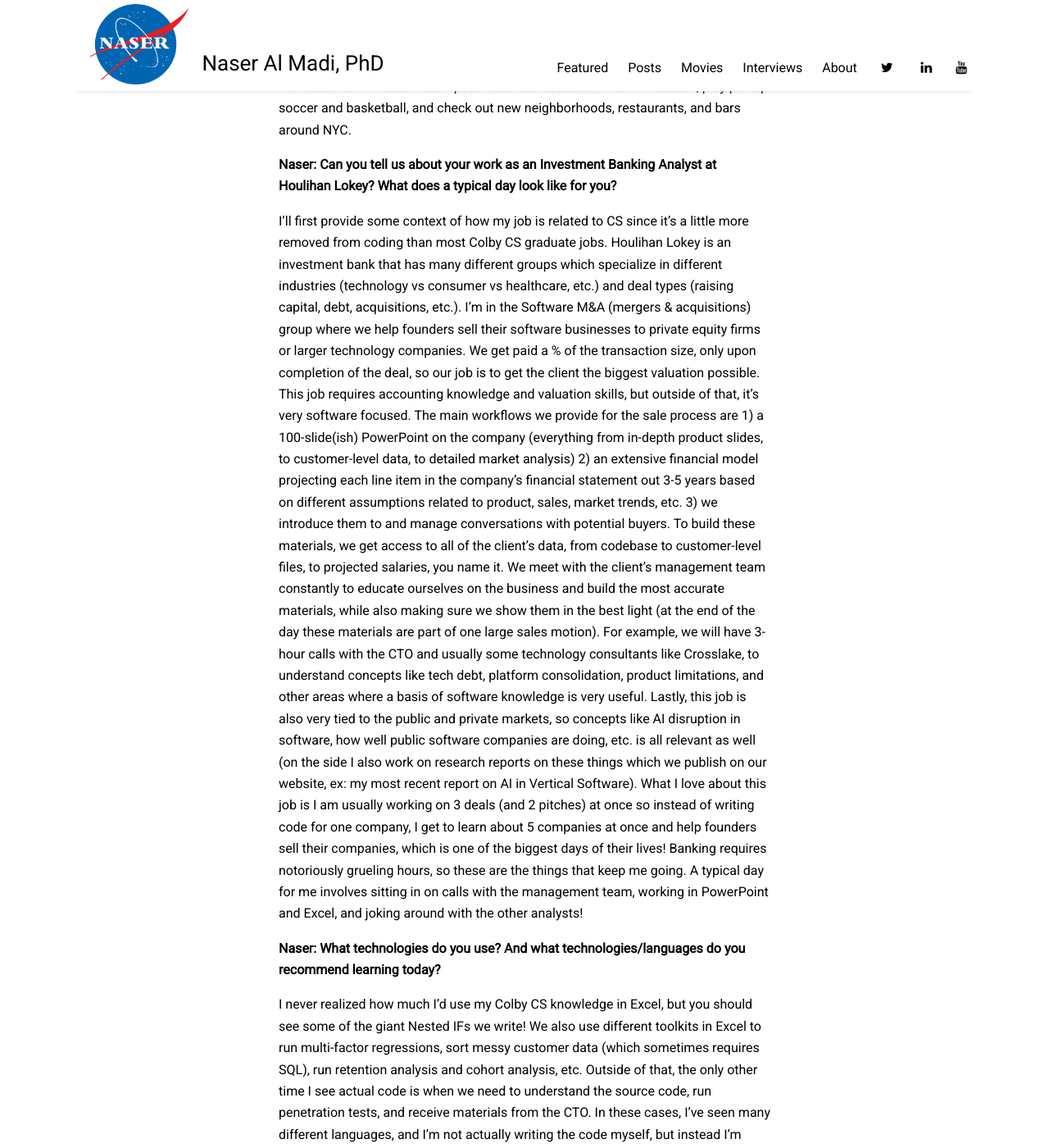
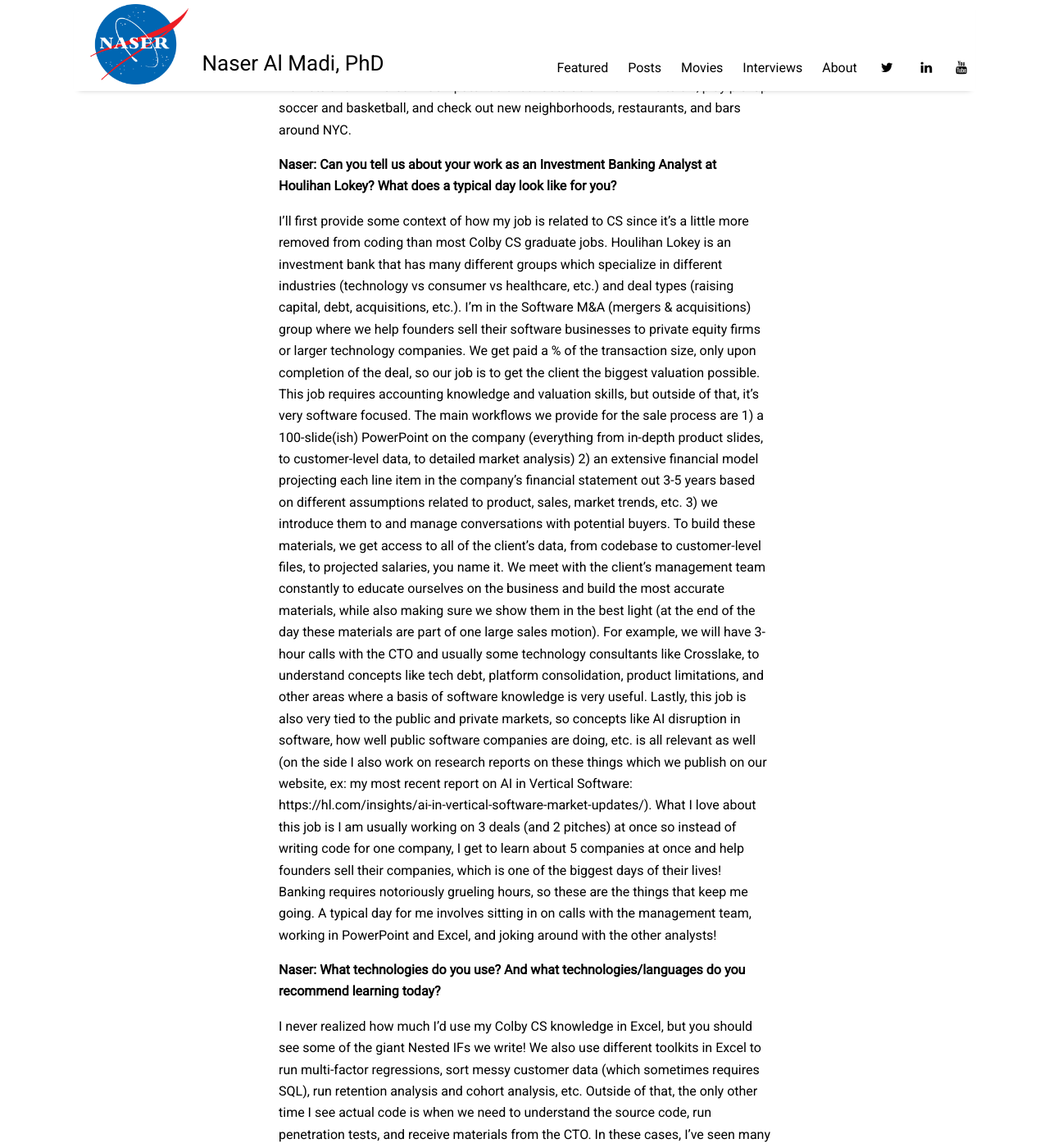
Before and after one commit to nalmadi/nalmadi.github.io, a Jekyll site: the page built from _posts/2026-03-22-student-interview-Malcolm.md, in a window 1280 px wide and 1400 px high, scrolled down 903 px. Shown: the whole window at 82% size. Built offline with Jekyll 4.4.1, drawn with Linux system fonts in a browser that asks for light colours; nearby versions of some CDN libraries; some of the changed lines change nothing that is shown.

Commit message:
Update 2026-03-22-student-interview-Malcolm.md

```diff
--- a/_posts/2026-03-22-student-interview-Malcolm.md
+++ b/_posts/2026-03-22-student-interview-Malcolm.md
@@ -27,7 +27,7 @@
 
 
 I’ll first provide some context of how my job is related to CS since it’s a little more removed from coding than most Colby CS graduate jobs. Houlihan Lokey is an investment bank that has many different groups which specialize in different industries (technology vs consumer vs healthcare, etc.) and deal types (raising capital, debt, acquisitions, etc.). I’m in the Software M&A (mergers & acquisitions) group where we help founders sell their software businesses to private equity firms or larger technology companies. We get paid a % of the transaction size, only upon completion of the deal, so our job is to get the client the biggest valuation possible. This job requires accounting knowledge and valuation skills, but outside of that, it’s very software focused. The main workflows we provide for the sale process are 1) a 100-slide(ish) PowerPoint on the company (everything from in-depth product slides, to customer-level data, to detailed market analysis) 2) an extensive financial model projecting each line item in the company’s financial statement out 3-5 years based on different assumptions related to product, sales, market trends, etc. 3) we introduce them to and manage conversations with potential buyers.
-To build these materials, we get access to all of the client’s data, from codebase to customer-level files, to projected salaries, you name it. We meet with the client’s management team constantly to educate ourselves on the business and build the most accurate materials, while also making sure we show them in the best light (at the end of the day these materials are part of one large sales motion). For example, we will have 3-hour calls with the CTO and usually some technology consultants like Crosslake, to understand concepts like tech debt, platform consolidation, product limitations, and other areas where a basis of software knowledge is very useful. Lastly, this job is also very tied to the public and private markets, so concepts like AI disruption in software, how well public software companies are doing, etc. is all relevant as well (on the side I also work on research reports on these things which we publish on our website, ex: my most recent report on AI in Vertical Software).
+To build these materials, we get access to all of the client’s data, from codebase to customer-level files, to projected salaries, you name it. We meet with the client’s management team constantly to educate ourselves on the business and build the most accurate materials, while also making sure we show them in the best light (at the end of the day these materials are part of one large sales motion). For example, we will have 3-hour calls with the CTO and usually some technology consultants like Crosslake, to understand concepts like tech debt, platform consolidation, product limitations, and other areas where a basis of software knowledge is very useful. Lastly, this job is also very tied to the public and private markets, so concepts like AI disruption in software, how well public software companies are doing, etc. is all relevant as well (on the side I also work on research reports on these things which we publish on our website, ex: my most recent report on AI in Vertical Software: https://hl.com/insights/ai-in-vertical-software-market-updates/).
 What I love about this job is I am usually working on 3 deals (and 2 pitches) at once so instead of writing code for one company, I get to learn about 5 companies at once and help founders sell their companies, which is one of the biggest days of their lives! Banking requires notoriously grueling hours, so these are the things that keep me going.
 A typical day for me involves sitting in on calls with the management team, working in PowerPoint and Excel, and joking around with the other analysts!
 
```
